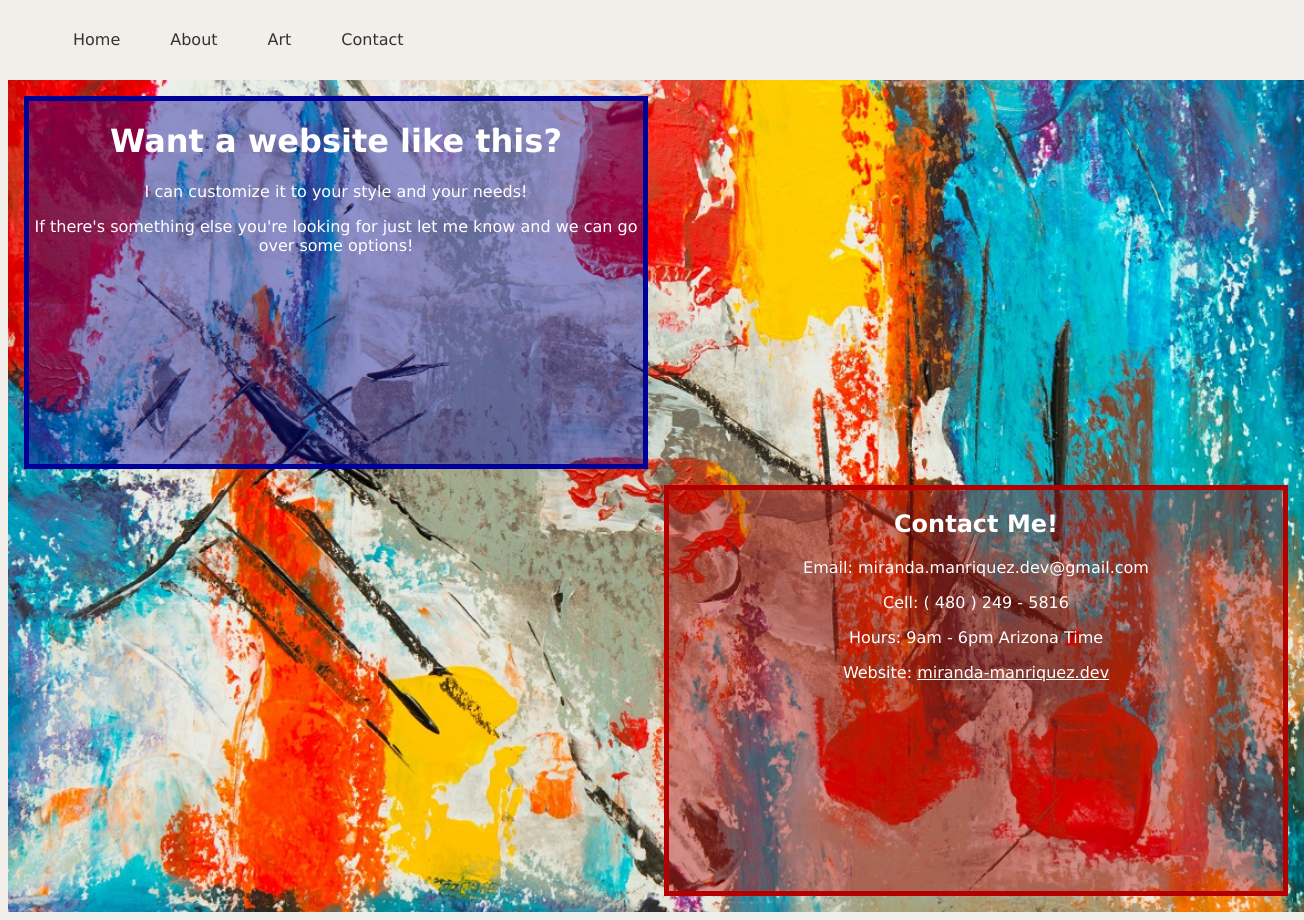
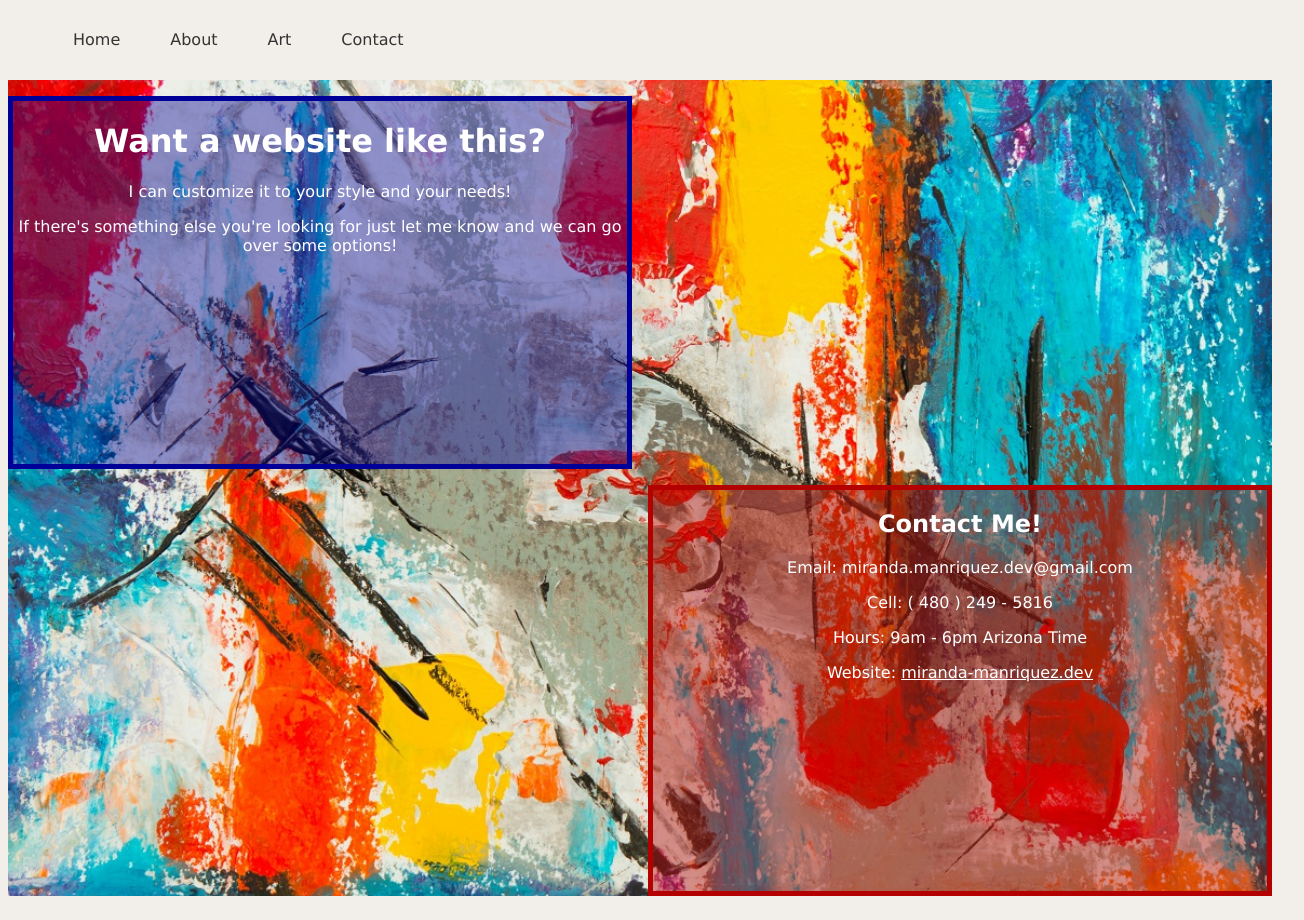
Before and after one commit to miranda-webdev/art-gallery-mock-website, a React (Create React App) app in the folder client/: page /contact in a window 1280 px wide. Shown: the whole page, 1304 px wide, since content can reach past the window. Built offline with nearby package versions, Linux system fonts and the light colour scheme.

Commit message:
Changes to divs for smaller screen sizes

```diff
--- a/client/src/App.css
+++ b/client/src/App.css
@@ -175,13 +175,14 @@
     grid-template-columns: 1fr;
     grid-template-rows: auto;
     grid-gap: 1em;
-    padding: 1em;
+    padding-top: 1em;
 }
 
 .Contact-header,
 .Contact-info,
-.Contact-ad {
+.Contact-ad-info{
     text-align: center;
+    min-width: 100%;
 }
 
 .Contact-link:link,
--- a/client/src/components/Contact.js
+++ b/client/src/components/Contact.js
@@ -4,9 +4,11 @@ function Contact () {
     return (
         <div className="Contact">
             <div className="blueDiv Contact-ad">
-                <h1>Want a website like this?</h1>
-                <p>I can customize it to your style and your needs!</p>
-                <p>If there's something else you're looking for just let me know and we can go over some options!</p>
+                <div className="Contact-ad-info">
+                    <h1>Want a website like this?</h1>
+                    <p>I can customize it to your style and your needs!</p>
+                    <p>If there's something else you're looking for just let me know and we can go over some options!</p>
+                </div>
             </div>
             <div className="redDiv Contact-div">
                 <h2 className="Contact-header">Contact Me!</h2>
@@ -14,7 +16,7 @@ function Contact () {
                     <p>Email: miranda.manriquez.dev@gmail.com</p>
                     <p>Cell: ( 480 ) 249 - 5816</p>
                     <p>Hours: 9am - 6pm Arizona Time</p>
-                    <p>Website: <a href="https://www.miranda-manriquez.dev/" rel="noopener noreferrer" to target="_blank" className="Contact-link">miranda-manriquez.dev</a></p>
+                    <p>Website: <a href="https://www.miranda-manriquez.dev/" rel="noopener noreferrer" target="_blank" className="Contact-link">miranda-manriquez.dev</a></p>
                 </div>
             </div>
         </div>
```
